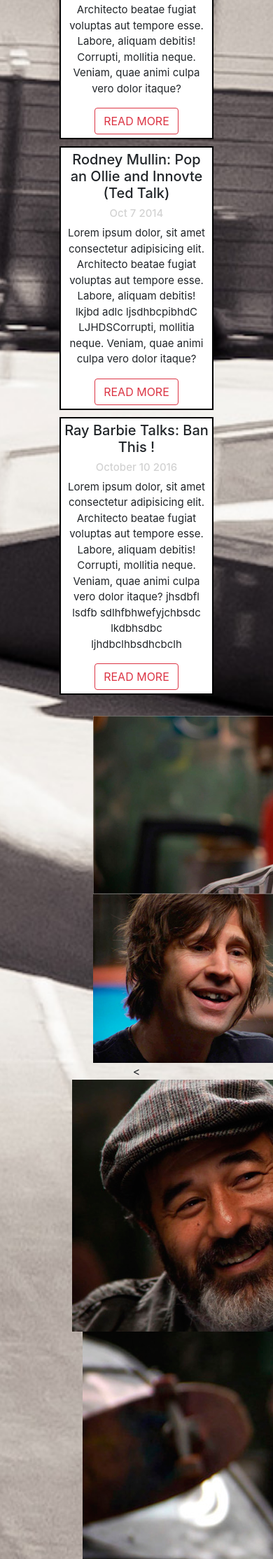
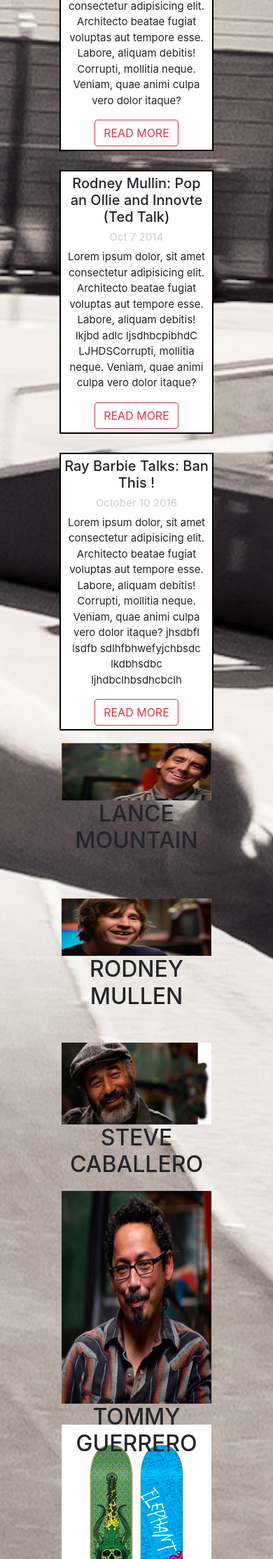
Before and after one commit to ChristinaDRoberts/skate, a Flask app: page / in a window 390 px wide; the page is wider, and only the part inside the window is pictured. Shown: the part 732-2960 px from the top of that part at 70% size. Run offline with Flask 2, Linux system fonts and the light colour scheme; some libraries are stand-ins or nearby versions.

Commit message:
restled skate section using different grid style instead of divs

```diff
--- a/static/styles.css
+++ b/static/styles.css
@@ -1,186 +1,6 @@
 
 
 
-/*body{*/
-    /*!*background-image: url("static/images/bg.jpg");*!*/
-    /*text-align: center;*/
-    /*border: 2px solid black;*/
-    /*position: absolute;*/
-    /*width: 100vw;*/
-
-/*}*/
-
-/*.hero{*/
-    /*position: relative;*/
-/*}*/
- /*.container{*/
-     /*!*margin:0 auto;*!*/
-     /*margin-top: 30px;*/
-
- /*}*/
-
-/*header{*/
-    /*width:82%;*/
-    /*display: inline-table;*/
-    /*margin:0 auto;*/
-
-/*}*/
-
-/*.btn-primary {*/
-    /*color: #fff;*/
-    /*background-color: #9e2150;*/
-    /*border-color: #9e2150;*/
-    /*margin-bottom: 10px;*/
-    /*margin-top:10px;*/
-/*}*/
-
-/*.jumbotron-fluid{*/
-    /*!*background-image: url("top-image.png");*!*/
-    /*padding: 4rem 2rem;*/
-    /*max-width: 82%;*/
-    /*position: relative;*/
-    /*margin: 0 auto;*/
-    /*border: 2px solid black;*/
-
-/*}*/
-
-/*.skull-container {*/
-    /*width: 25%;*/
-    /*height:75%;*/
-    /*margin-left:5%;*/
-    /*position:relative;*/
-    /*z-index: 2;*/
-/*}*/
-
-/*.background-pic{*/
-    /*position:relative;*/
-    /*z-index: 1;*/
-    /*text-align: center;*/
-/*}*/
-
-/*.three-boxes{*/
-    /*!*border: 2px solid black;*!*/
-    /*position: relative;*/
-    /*width: 68%;*/
-    /*text-align: center;*/
-    /*margin-left:16%;*/
-    /*display: block;*/
-
-/*}*/
-
-/*.three{*/
-
-    /*text-align: center;*/
-
-    /*padding:0;*/
-/*}*/
-
-/*.inside{*/
-    /*padding:5px;*/
-    /*width:90%;*/
-    /*text-align: center;*/
-    /*margin:0 auto;*/
-    /*border:2px solid black;*/
-    /*margin-top: 10px;*/
-/*}*/
-
-/*p{*/
-    /*font-size: 15px;*/
-/*}*/
-
-/*.head-3{*/
-    /*font-size: 20px;*/
-/*}*/
-
-/*.date{*/
-    /*color:lightgray;*/
-    /*font-size: 15px;*/
-/*}*/
-
-/*.boards {*/
-    /*padding: 10px;*/
-/*}*/
-
-/*.decks{*/
-    /*background-color: white;*/
-    /*margin-top: 30px;*/
-
-/*}*/
-
-/*.left{*/
-    /*width: 40%;*/
-    /*display: inline-block;*/
-    /*margin: 0;*/
-    /*padding:0;*/
-    /*text-align: center;*/
-    /*position: relative;*/
-/*}*/
-
-/*.right {*/
-    /*width: 40%;*/
-    /*display: inline-block;*/
-    /*text-align: center;*/
-
-    /*position: relative;*/
-/*}*/
-
-
-
-/*div{*/
-    /*display: inline-block;*/
-/*}*/
-
-
-/*.input{*/
-    /*padding-top:10px;*/
-    /*margin: 5 px;*/
-/*}*/
-
-/*.small{*/
-    /*height: 50%;*/
-    /*background-color: aqua;*/
-    /*!*margin:3px;*!*/
-    /*!*padding:0;*!*/
-/*}*/
-
-/*.tall {*/
-    /*float: right;*/
-    /*background-color: yellow;*/
-    /*!*margin: 3px;*!*/
-    /*height: 400px;*/
-    /*display: -webkit-inline-box;*/
-    /*!*padding:0;*!*/
-/*}*/
-
-/*.long {*/
-    /*float: left;*/
-    /*!* clear: both; *!*/
-    /*background-color: greenyellow;*/
-    /*!* position: relative; *!*/
-    /*top: 0;*/
-    /*!* left: 0; *!*/
-    /*!*margin-left:20px;*!*/
-    /*!*padding:0;*!*/
-/*}*/
-
-/*.lance{*/
-    /*height:200px;*/
-    /*margin:0 auto;*/
-/*}*/
-
-/*.randy{*/
-    /*height: 200px;*/
-    /*margin: 0 auto;*/
-/*}*/
-
-/*.tommy{*/
-    /*height:400px;*/
-    /*margin:0 auto;*/
-/*}*/
-/*.steve{*/
-    /*height: 200px;*/
-    /*!*margin: 0 auto;*!*/
-/*}*/
 
 body{
     background: url("./images/bg.jpg") no repeat top/cover;
@@ -279,14 +99,16 @@ p{
     font-size: 15px;
 }
 
-.boards {
-}
 
 .decks{
     background-color: white;
     margin-top: 30px;
     padding: 25px;
 
+}
+
+.boards{
+    margin:3px;
 }
 
 .left{
@@ -308,61 +130,12 @@ p{
 
 
 
-div{
-    display: inline-block;
-}
-
-
 .input{
     padding-top:10px;
     margin: 5 px;
 }
 
-/*.small{*/
-    /*height: 50%;*/
-    /*background-color: aqua;*/
-    /*!*margin:3px;*!*/
-    /*!*padding:0;*!*/
-/*}*/
 
-/*.tall {*/
-    /*float: right;*/
-    /*background-color: yellow;*/
-    /*!*margin: 3px;*!*/
-    /*height: 400px;*/
-    /*display: -webkit-inline-box;*/
-    /*!*padding:0;*!*/
-/*}*/
-
-/*.long {*/
-    /*float: left;*/
-    /*!* clear: both; *!*/
-    /*background-color: greenyellow;*/
-    /*!* position: relative; *!*/
-    /*top: 0;*/
-    /*!* left: 0; *!*/
-    /*!*margin-left:20px;*!*/
-    /*!*padding:0;*!*/
-/*}*/
-
-.lance{
-    height:200px;
-    margin:0 auto;
-}
-
-.randy{
-    height: 200px;
-    margin: 0 auto;
-}
-
-.tommy{
-    height:400px;
-    margin:0 auto;
-}
-.steve{
-    height: 200px;
-    /*margin: 0 auto;*/
-}
 
 .container-fluid{
     background:url("./images/bg.jpg") no-repeat top/cover;
@@ -386,3 +159,42 @@ div{
 .contact{
     background-color: white;
 }
+
+#cont-left{
+    display: inline-block;
+}
+
+#cont-right{
+    display: inline-block;
+}
+
+.name{
+    position: relative;
+    z-index: 10;
+    display: inline-block;
+}
+
+.skater{
+    position:relative;
+    z-index: 1;
+}
+
+/*.lance{*/
+    /*background: url("./images/sk8er-4.png") no repeat top/cover;*/
+    /*height: 40%;*/
+    /*width: 100%;*/
+    /*z-index: 3;*/
+/*}*/
+
+
+.col-md-4{
+    margin-top: 7%;
+}
+
+.col-md-6{
+    margin-top: 7%;
+}
+
+.contact-us{
+    margin-top: 20px;
+}
--- a/templates/index.html
+++ b/templates/index.html
@@ -33,7 +33,7 @@
             </header>
 
             <section class="three-dots"> PUT THREE DOTS HERE </section>
-<!--================================================================================- -->
+
             <div class="col-md-12 three-boxes">
                  <div class="row">
 
@@ -77,50 +77,44 @@
 
             </div>
 
-    <!--===========================================================-->
-
-        <div class="container">
-            <div class="col-md-8">
-                <div class="row"></div>
-                   <div class="col small">
-                        <!--<h3 class="lance">Lance Mountain</h3>-->
-                       <img src="static/images/sk8er-4.png">
-                   </div>
 
 
 
-                     <div class="col small">
-                            <!--<h3 class="randy">Randy Mullins</h3>-->
-                         <img src="static/images/sk8er-3.png">
+             <div class="row">
+                  <div class="col-md-8 ">
+                      <div class="row">
+                        <div class="col-md-6 ">
+                          <div class="skater lance">
+                            <img src="static/images/sk8er-4.png" height="40%" width="100%">
+                            <h2 class="bold_name">LANCE MOUNTAIN</h2>
                           </div>
                         </div>
-
-
-            <    <div class="row">
-                       <div class="col long">
-                           <!--<h3 class="steve">Steve Caballero</h3>-->
-                           <img src="static/images/sk8er-1.png">
+                        <div class="col-md-6 ">
+                          <div class="skater rodney">
+                            <img src="static/images/sk8er-3.png" height="40%" width="100%">
+                            <h2 class="bold_name">RODNEY MULLEN</h2>
                           </div>
                         </div>
-
- <!--======================================-->
-
-                     <div class="col-md-4 tall">
-                             <!--<h3 class="tommy">Tommy Guerrero</h3>-->
-                            <img src="static/images/sk8er-2.png">
+                        <div class="col-md-12">
+                          <div class="skater steve">
+                            <img src="static/images/sk8er-1.png" height="60%" width="100%">
+                            <h2 class="bold_name">STEVE CABALLERO</h2>
                           </div>
-
-
-
-             <!--</div>-->
+                        </div>
+                      </div>
+                    </div>
+                    <div class="col-md-4 ">
+                      <div class="skater tommy">
+                        <img src="static/images/cropped.png" height="100%" width="100%">
+                        <h2 class="bold_name">TOMMY GUERRERO</h2>
+                      </div>
+                    </div>
               </div>
 
 
 
 
 
-
-    ============================================================
 
                     <div class="decks">
                             <img class="boards" src="static/images/sk8-1.png" alt="green board">
@@ -140,7 +134,7 @@
               <div class="container contact">
 
 
-                       <div class="col-md-12 contact">
+                           <div class="col-md-12 contact" id="cont-left">
 
                                    <div class="col-md-5 left">
                                            <h2 class="contact-us">Contact us for more information</h2>
@@ -150,7 +144,7 @@
 
 
 
-                           <div class="col-md-5 right">
+                               <div class="col-md-5 right" id="cont-rightcs">
 
                                         <input class="col-md-12 name input" type="text" placeholder="Name">
                                         <input class="col-md-12 email input" type="text" placeholder="Email">
```
Also changed, not shown: static/images/cropped.png (added). Lines whose indentation alone changed are shown as unchanged.
